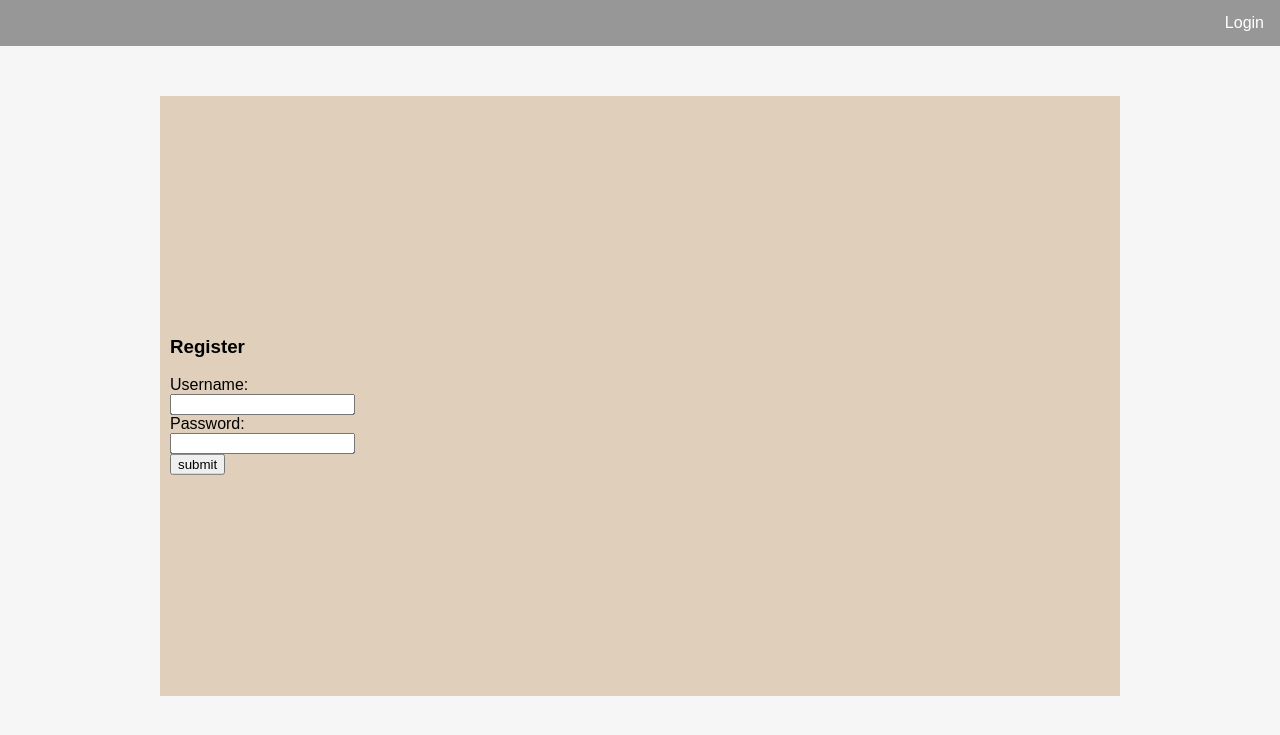
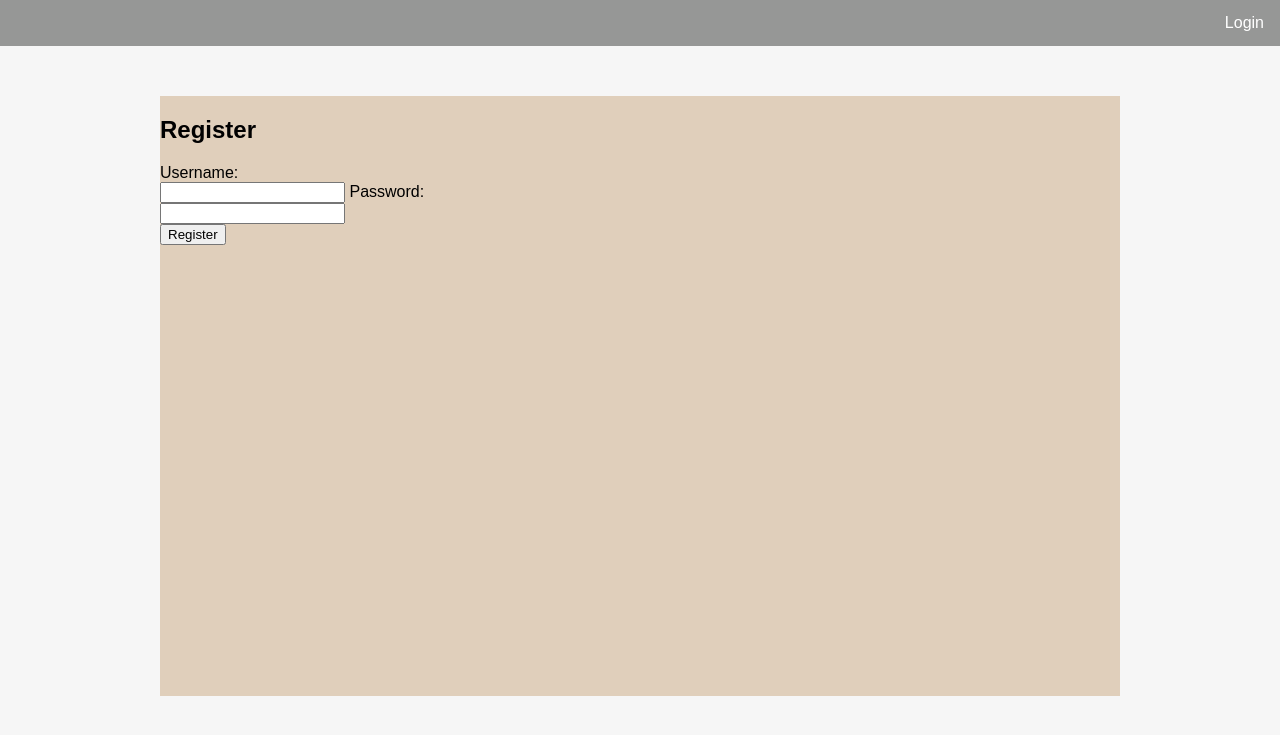
Before and after one commit to jennaran/tsoha20, a Flask app: page /register in a window 1280 px wide. Shown: the top 735 px of the page. Run offline with Flask 2, Linux system fonts and the light colour scheme; the visitor is signed in with stand-in values (Sample User, id 1).

Commit message:
Muutettu simppelimpään muotoon

```diff
--- a/templates/register.html
+++ b/templates/register.html
@@ -12,30 +12,18 @@
 {% endblock %}
 
 {% block content2 %}
-<div class="main-login">
-    <div id="login">
-        <div class="container">
-            <div id="login-row" class="row justify-content-center align-items-center">
-                <div id="login-column" class="col-md-6">
-                    <div id="login-box" class="col-md-12">
-                        <form id="login-form" class="form" action="/register" method="post">
-                            <h3 class="text-center text-info">Register</h3>
-                            <div class="form-group">
-                                <label for="username" class="text-info">Username:</label><br>
-                                <input type="text" name="username" id="username" class="form-control" maxlength="15">
-                            </div>
-                            <div class="form-group">
-                                <label for="password" class="text-info">Password:</label><br>
-                                <input type="password" name="password" id="password" class="form-control" maxlength="128" minlength="8">
-                            </div>
-                            <div class="form-group">
-                                <input type="submit" name="submit" class="btn btn-info btn-md" value="submit">
-                            </div>
-                        </form>
-                    </div>
-                </div>
-            </div>
+
+<div class="login-main">
+    <form class="login-form" action="/register" method="POST">
+        <h2>Register</h2>
+        <div class="login-form-sub">
+            <label name="username">Username:</label><br>
+            <input type="text" name="username" id="username" maxlength="15">
+
+            <label name="password">Password:</label><br>
+            <input type="password" name="password" id="password" maxlength="128" minlength="8">
         </div>
-    </div>
+        <button type="submit" class="loginbtn">Register</button>
+    </form>
 </div>
 {% endblock %}
```
Also changed, not shown: templates/login.html (+11 -24 lines).
